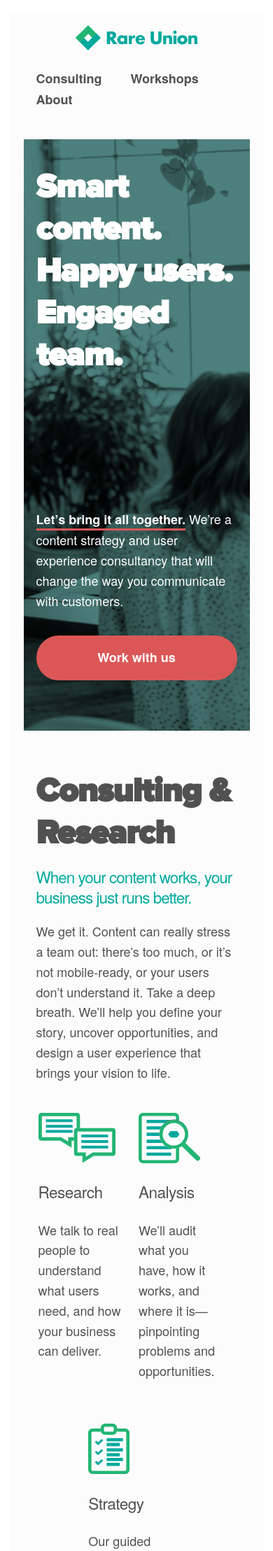
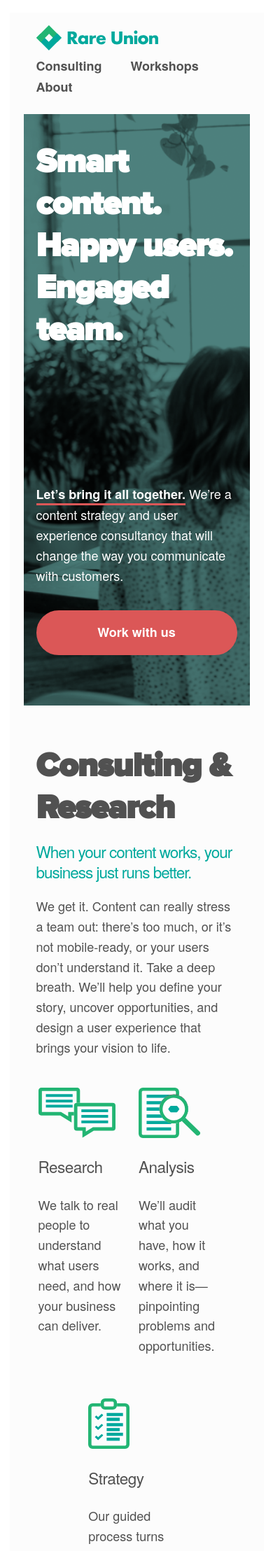
Before and after one commit to sarawb/sarawb.github.io, a Jekyll site: the page built from index.html, in a window 390 px wide. Shown: the top 2216 px of the page at 70% size. Built offline with Jekyll 4.4.1, drawn with Linux system fonts in a browser that asks for light colours; some web fonts are replaced.

Commit message:
Mobile nav layout fix

```diff
--- a/_sass/_rare_union.scss
+++ b/_sass/_rare_union.scss
@@ -158,6 +158,18 @@ nav {
 					}
 				}
 		}
+		#logo {
+			margin:0;
+		}
+
+		@include n700 {
+			&.row {
+				display: block;
+				#logo {
+					margin-top: 1em;
+				}
+			}
+		}
 		@include w700 {
 			&.row {
 				align-content: center;
@@ -171,8 +183,12 @@ nav {
 			}
 			#logo {
 				height: 3em;
-				margin: 0 0 0 2em;
 				}
+		}
+		@include w1000 {
+			#logo {
+				margin-left: 2em;
+			}
 		}
 }
 
```
